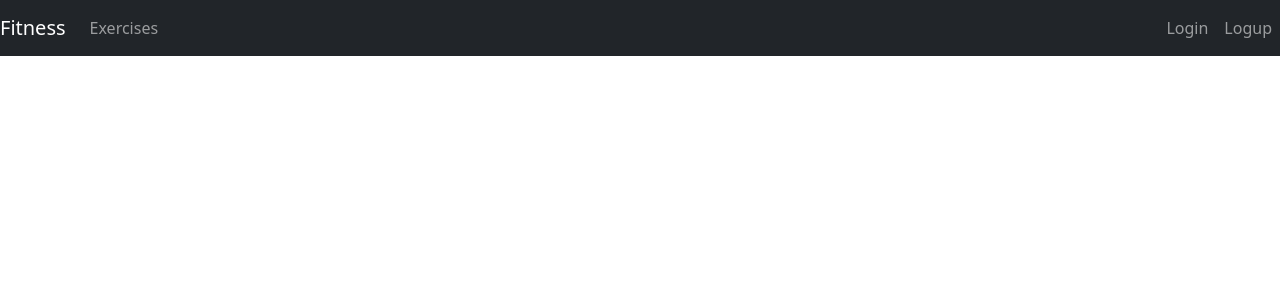
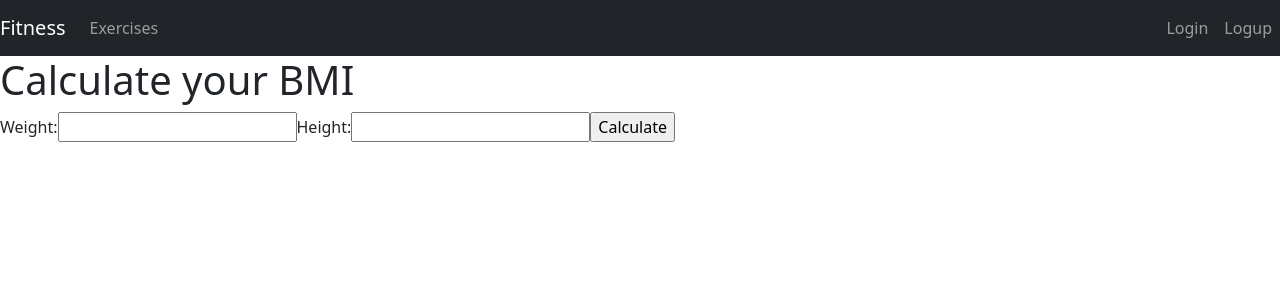
Before and after one commit to Zainab-Omar/fitness, a React (Create React App) app: page / in a window 1280 px wide. Shown: the top 300 px of the page. Built offline with nearby package versions, Linux system fonts and the light colour scheme.

Commit message:
create FindBMI form

```diff
--- a/src/App.js
+++ b/src/App.js
@@ -10,6 +10,7 @@ import {BrowserRouter, Route, Routes } from 'react-router-dom'
 import NavBar from './components/NavBar';
 import ExercisesContainer from './containers/ExercisesContainer';
 import { connect } from 'react-redux'
+import FindBMI from './components/FindBMI';
 
 function App({profile}) {
 
@@ -30,6 +31,7 @@ function App({profile}) {
         <Route path="/profile" element={<Profile />} />
     </Routes>
     </BrowserRouter>
+    <FindBMI />
     </div>
   );
 }
--- a/src/actions/calBMI.js
+++ b/src/actions/calBMI.js
@@ -1,11 +1,11 @@
 export function calBMI(weight, height){
     return dispatch => {
-        fetch(`https://mega-fitness-calculator1.p.rapidapi.com/bmi?weight=${weight}&height=${height}`, {
-            "method": "GET",
-            "headers": {
-                "x-rapidapi-host": "mega-fitness-calculator1.p.rapidapi.com",
-                "x-rapidapi-key": process.env.REACT_BMI_API
-            }
+       fetch(`https://mega-fitness-calculator1.p.rapidapi.com/bmi?weight=${weight}&height=${height}`, {
+	"method": "GET",
+	"headers": {
+		"x-rapidapi-host": "mega-fitness-calculator1.p.rapidapi.com",
+		"x-rapidapi-key": process.env.REACT_APP_BMI_API
+	}
 })
 .then(response => response.json())
 .then(data => console.log(data))
--- a/src/components/FindBMI.js
+++ b/src/components/FindBMI.js
@@ -1,9 +1,35 @@
-import React from 'react';
+import React, { useState } from 'react';
+import { calBMI } from '../actions/calBMI'
+import { connect } from 'react-redux'
 
-function FindBMI() {
+function FindBMI({calBMI}) {
+    const [bmi, setBmi] = useState({weight: "", height: ""})
+
+    const handleSubmit = e => {
+        e.preventDefault()
+        calBMI(Number(bmi.weight), Number(bmi.height))
+    }
+
+    const handleChange = e => {
+        setBmi({...bmi,
+            [e.target.name]: e.target.value
+        })
+    }
+
   return <div>
+      <h1>Calculate your BMI</h1>
+      <form onSubmit={handleSubmit}>
+          <label for="weight">Weight: </label>
+          <input type="number" id="weight" name="weight" value={bmi.weight} onChange={handleChange} required/>
+
+          <label for="height">Height: </label>
+          <input type="number" id="height" name="height" value={bmi.height} onChange={handleChange} required/>
+
+          <input type="submit" value="Calculate" />
+
+      </form>
 
   </div>;
 }
 
-export default FindBMI;
+export default connect(null, {calBMI})(FindBMI);
```
